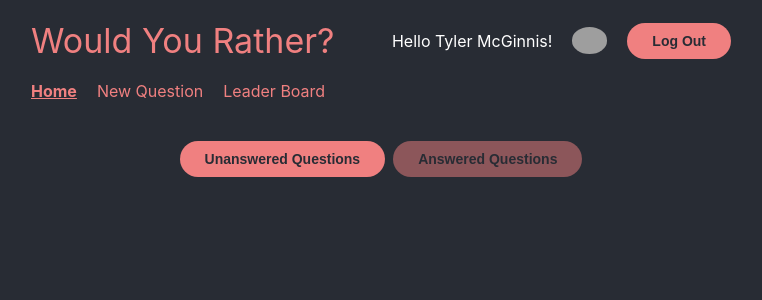
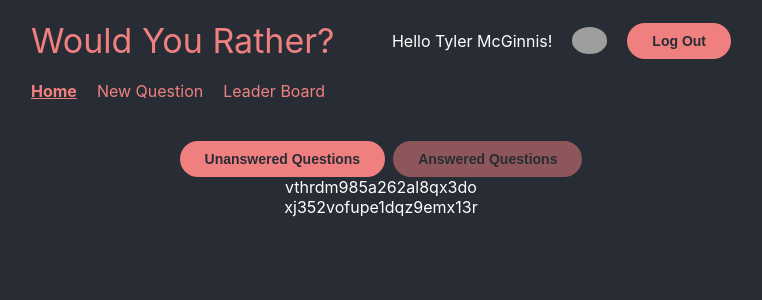
Before and after one commit to AlbertVilaCalvo/React-Redux-Udacity-WouldYouRather, a React (Create React App) app: page /login in a window 1280 px wide. Both pictures are taken after a click on the button "Log In". Shown: the top 300 px of the page, without its empty margins (259-1021 px from the left). Built offline with nearby package versions, Linux system fonts and the light colour scheme; grey boxes are pictures that could not be loaded.

Commit message:
Add QuestionList to show answered/unanswered questions in HomePage

```diff
--- a/src/components/HomePage.js
+++ b/src/components/HomePage.js
@@ -1,11 +1,29 @@
 import './HomePage.css'
 import React, { useState } from 'react'
+import QuestionList from './QuestionList'
+import useLoggedUser from '../loggeduser/useLoggedUser'
+import { useSelector } from 'react-redux'
 
 const HomePage = () => {
   const [selectedTabIndex, setSelectedTabIndex] = useState(0) // 0 or 1
 
   const tabClass = (tabIndex) =>
     selectedTabIndex === tabIndex ? 'button-primary' : 'button-primary-disabled'
+
+  const user = useLoggedUser()
+  const questions = useSelector((state) => state.questions)
+  let answeredQuestions = null
+  let unansweredQuestions = null
+  if (user !== null && questions !== null) {
+    const answeredQuestionsIds = Object.keys(user.answers)
+    const questionsArray = Object.values(questions)
+    answeredQuestions = questionsArray.filter((q) =>
+      answeredQuestionsIds.includes(q.id)
+    )
+    unansweredQuestions = questionsArray.filter(
+      (q) => !answeredQuestionsIds.includes(q.id)
+    )
+  }
 
   return (
     <div>
@@ -29,6 +47,13 @@ const HomePage = () => {
           </li>
         </ul>
       </nav>
+      {answeredQuestions === null || unansweredQuestions === null ? (
+        <p>Loading...</p>
+      ) : selectedTabIndex === 0 ? (
+        <QuestionList questions={answeredQuestions} />
+      ) : (
+        <QuestionList questions={unansweredQuestions} />
+      )}
     </div>
   )
 }
--- /dev/null
+++ b/src/components/QuestionList.js
@@ -0,0 +1,20 @@
+import React from 'react'
+import PropTypes from 'prop-types'
+
+const QuestionList = ({ questions }) => {
+  return (
+    <div>
+      <ul>
+        {questions.map((question) => (
+          <li key={question.id}>{question.id}</li>
+        ))}
+      </ul>
+    </div>
+  )
+}
+
+QuestionList.propTypes = {
+  questions: PropTypes.arrayOf(PropTypes.object).isRequired,
+}
+
+export default QuestionList
```
